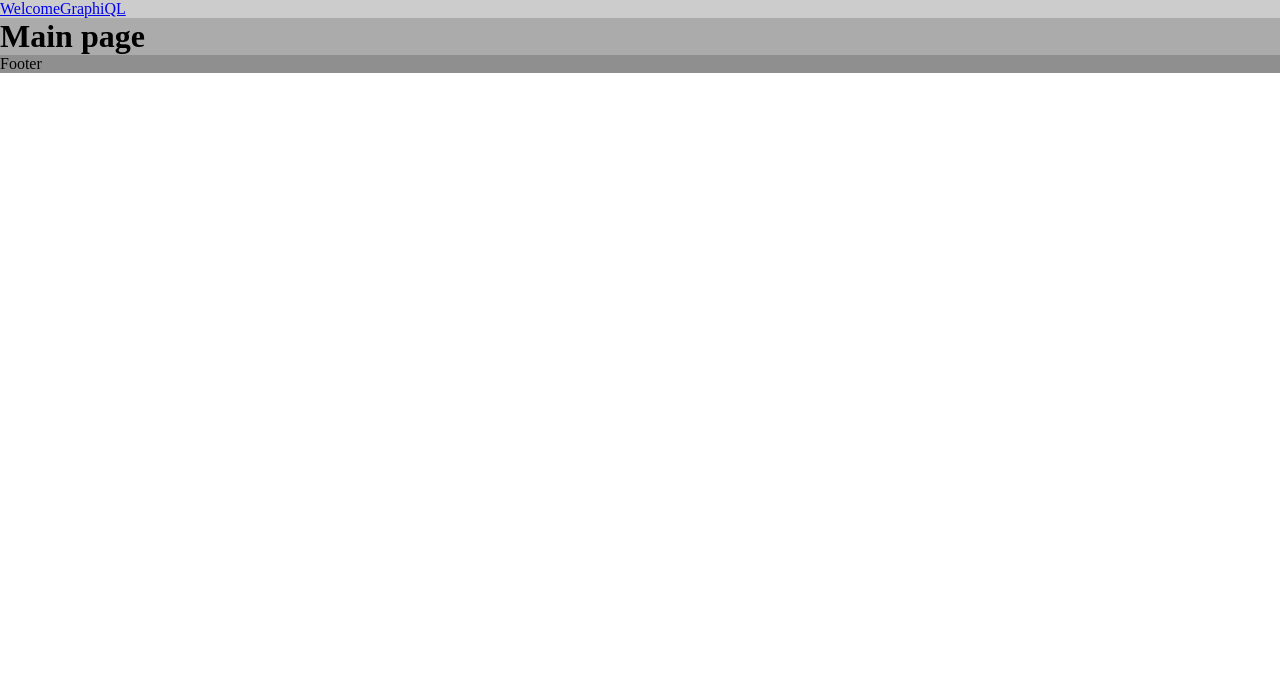
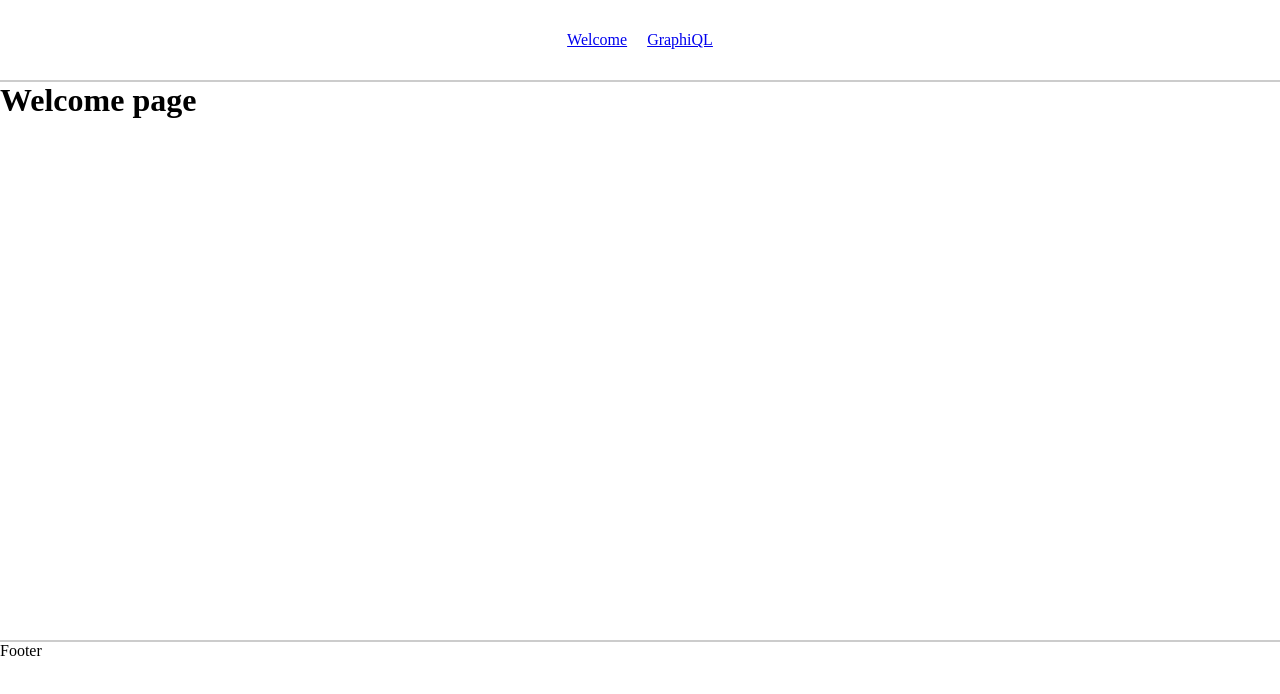
Before and after one commit to damaloonazhret/rss-graphiql, a React (Vite) app: page / in a window 1280 px wide. Shown: the top 694 px of the page. Built offline with nearby package versions, Linux system fonts and the light colour scheme.

Commit message:
refac: styles

```diff
--- a/src/components/app/App.tsx
+++ b/src/components/app/App.tsx
@@ -3,6 +3,7 @@ import { Routes, Route } from 'react-router-dom';
 import Layout from '../layout/Layout';
 import WelcomePage from '../../pages/WelcomePage';
 import GraphiqlPage from '../../pages/GraphiqlPage';
+import NotFoundPage from '../../pages/NotFoundPage';
 
 const App = () => {
   return (
@@ -11,6 +12,7 @@ const App = () => {
         <Route path="/" element={<Layout />}>
           <Route index element={<WelcomePage />} />
           <Route path="graphiql" element={<GraphiqlPage />} />
+          <Route path="*" element={<NotFoundPage />} />
         </Route>
       </Routes>
     </>
--- a/src/components/footer/Footer.module.css
+++ b/src/components/footer/Footer.module.css
@@ -1,4 +1,4 @@
 .footer {
-    display: flex;
-    background: #8f8f8f;
+    height: 160px;
+    border-top: 2px solid #cccccc;
 }
--- a/src/components/header/Header.module.css
+++ b/src/components/header/Header.module.css
@@ -1,4 +1,7 @@
 .header {
-  display: flex;
-  background: #cccccc;
+    display: flex;
+    justify-content: center;
+    align-items: center;
+    height: 80px;
+    gap: 20px;
 }
--- a/src/components/main/Main.module.css
+++ b/src/components/main/Main.module.css
@@ -1,4 +1,4 @@
 .main {
-    display: flex;
-    background: #acabab;
+    flex-grow: 1;
+    border-top: 2px solid #cccccc;
 }
--- a/src/index.css
+++ b/src/index.css
@@ -1,5 +1,14 @@
 * {
-    margin: 0px;
-    padding: 0px;
-    box-sizing: border-box;
-  }
+  margin: 0px;
+  padding: 0px;
+  box-sizing: border-box;
+}
+
+html, body, #root {
+  height: 100%;
+}
+
+#root {
+  display: flex;
+  flex-direction: column;
+}
--- a/src/pages/NotFoundPage.tsx
+++ b/src/pages/NotFoundPage.tsx
@@ -1,7 +1,8 @@
 const NotFoundPage = () => {
   return (
     <>
-      <h1>Not found page</h1>
+      <p>Error 404</p>
+      <p>Not found page.</p>
     </>
   );
 };
--- a/src/pages/WelcomePage.tsx
+++ b/src/pages/WelcomePage.tsx
@@ -1,7 +1,7 @@
 const WelcomePage = () => {
   return (
     <>
-      <h1>Main page</h1>
+      <h1>Welcome page</h1>
     </>
   );
 };
```
